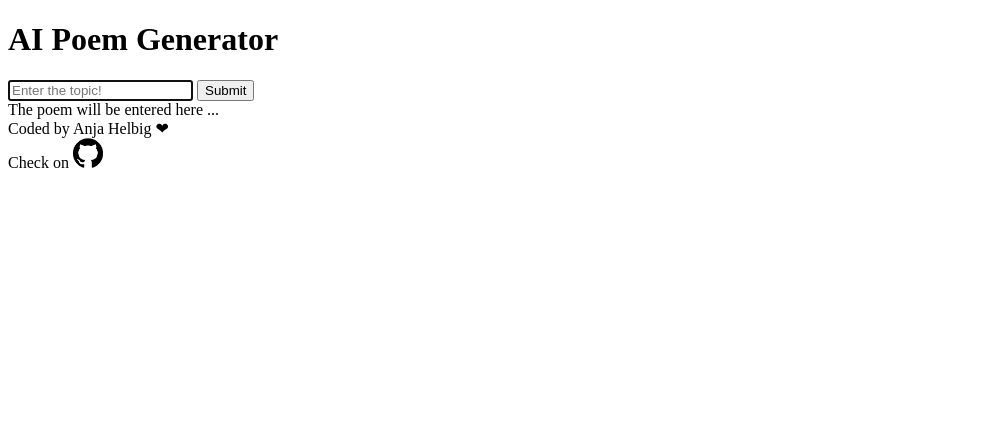
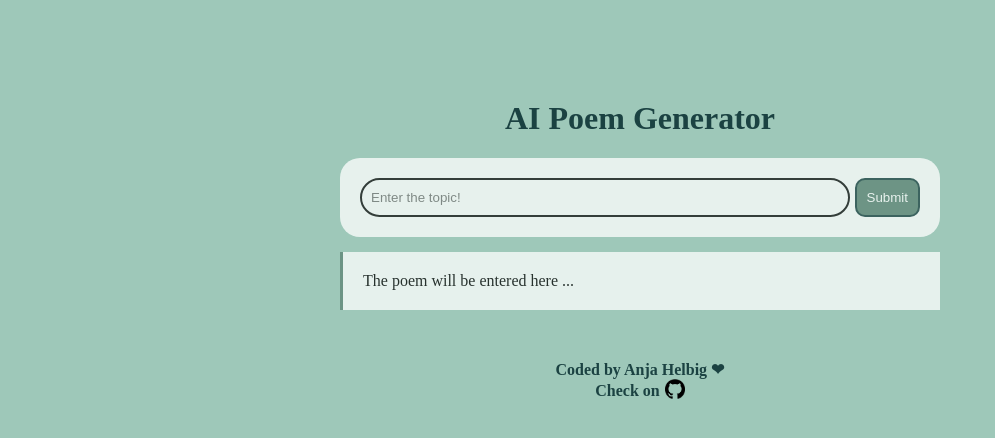
Before and after one commit to AnjaHelbig/PoemProject, a plain HTML site: page index.html in a window 1280 px wide. Shown: the whole page, without its empty margins (0-995 px from the left). Drawn offline with Linux system fonts and the light colour scheme.

Commit message:
basic css

```diff
--- a/index.html
+++ b/index.html
@@ -7,6 +7,7 @@
     <link rel="stylesheet" href="src/style.css" />
   </head>
   <body>
+    <div class="container">
       <h1>AI Poem Generator</h1>
 
       <form>
@@ -15,21 +16,24 @@
           placeholder="Enter the topic!"
           autofocus
           autocomplete="off"
+          class="textInput"
         />
-      <input type="submit" value="Submit" />
+        <input type="submit" value="Submit" class="inputButton" />
       </form>
-    <div>The poem will be entered here ...</div>
+      <div class="poemText">The poem will be entered here ...</div>
+    </div>
 
     <footer>
       Coded by Anja Helbig ❤
-      <br />
-      Check on
+      <div class="gitHubText">
+        <div>Check on</div>
         <a href="https://github.com/AnjaHelbig/PoemProject.git"
           ><img
             src="src/img/GitHubIcon_transparent.png"
             alt="GitHubIcon"
-          width="30"
+            width="20"
         /></a>
+      </div>
     </footer>
 
     <script src="src/script.js"></script>
--- a/src/style.css
+++ b/src/style.css
@@ -0,0 +1,63 @@
+body {
+  background-color: #9ec8b9;
+}
+
+h1 {
+  text-align: center;
+  color: #1b4242;
+}
+
+.container {
+  margin: 100px auto 50px auto;
+  max-width: 600px;
+}
+
+form {
+  text-align: center;
+  background-color: white;
+  padding: 20px;
+  border-radius: 20px;
+  display: flex;
+  opacity: 0.75;
+}
+
+.textInput {
+  padding: 10px;
+  border-radius: 20px;
+  border: 1px solid #1b4242;
+  width: 85%;
+}
+
+.inputButton {
+  padding: 10px;
+  margin-left: 5px;
+  background: #5c8374;
+  color: white;
+  border-radius: 10px;
+  border: 2px solid #1b4242;
+}
+
+.inputButton:hover {
+  cursor: pointer;
+}
+
+.poemText {
+  background-color: white;
+  padding: 20px;
+  border-left: 3px solid #5c8374;
+  margin-top: 15px;
+  opacity: 0.75;
+}
+
+footer {
+  text-align: center;
+  font-weight: bold;
+  color: #1b4242;
+}
+
+.gitHubText {
+  display: flex;
+  gap: 5px;
+  align-items: center;
+  justify-content: center;
+}
```
Lines whose indentation alone changed are shown as unchanged.
